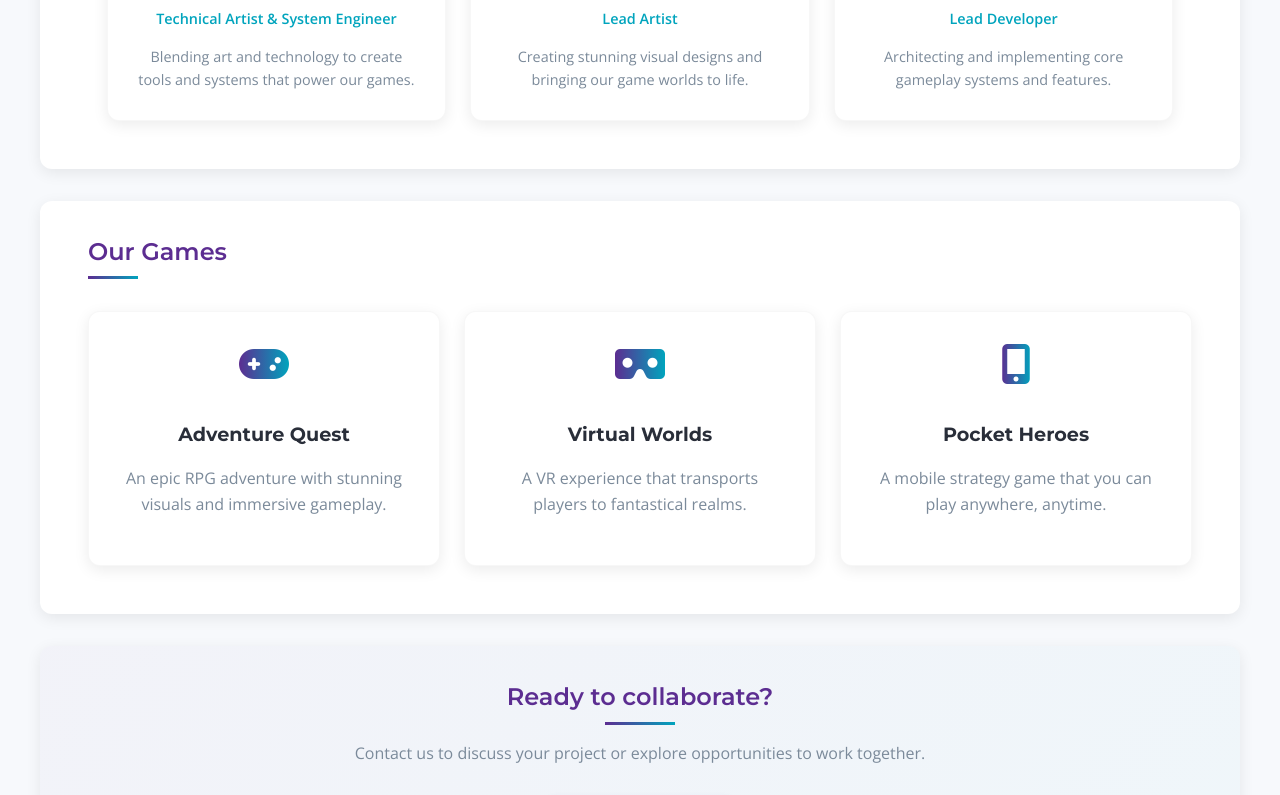
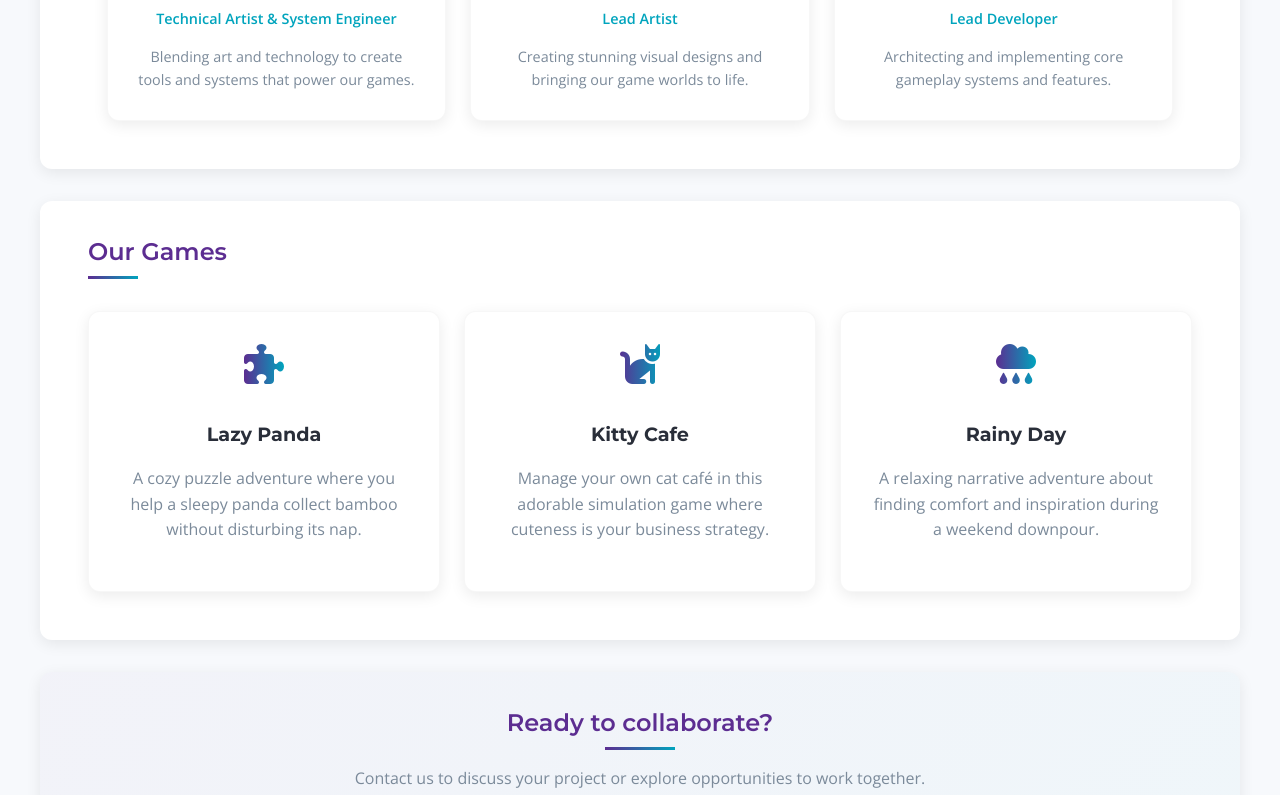
Before and after one commit to pajamadot/pajamadot.github.io, a plain HTML site: page index.html in a window 1280 px wide. Shown: the part 1156-1951 px from the top of the page. Drawn offline with nearby package versions, Linux system fonts and the light colour scheme.

Commit message:
change intro

```diff
--- a/index.html
+++ b/index.html
@@ -48,8 +48,8 @@
             </div>
             <div class="hero-content">
                 <h1>PajamaDot Studios</h1>
-                <p class="tagline">Crafting Innovative Gaming Experiences</p>
-                <p>We develop engaging games and interactive experiences with industry-leading technology and creative design.</p>
+                <p class="tagline">Cozy Games for Relaxed Play</p>
+                <p>We create casual, cute, and laid-back gaming experiences that bring joy to players looking for a comfortable escape from everyday life.</p>
                 <div class="hero-cta">
                     <button class="cta-button">View Portfolio</button>
                 </div>
@@ -58,7 +58,7 @@
 
         <div id="about" class="content-section">
             <h2>About PajamaDot Studios</h2>
-            <p>Founded with a passion for interactive entertainment, our studio specializes in developing high-quality games that balance innovative mechanics with compelling storytelling. We leverage cutting-edge technology to create immersive experiences across multiple platforms.</p>
+            <p>Founded with a passion for creating feel-good games, our studio specializes in developing charming casual experiences that anyone can enjoy. We combine colorful visuals with simple yet engaging gameplay mechanics to create games that feel like a warm cup of cocoa on a rainy day.</p>
         </div>
 
         <div id="team" class="team-section">
@@ -100,19 +100,19 @@
             <h2>Our Games</h2>
             <div class="services-grid">
                 <div class="service-item">
-                    <i class="fas fa-gamepad service-icon"></i>
-                    <h3>Adventure Quest</h3>
-                    <p>An epic RPG adventure with stunning visuals and immersive gameplay.</p>
+                    <i class="fas fa-puzzle-piece service-icon"></i>
+                    <h3>Lazy Panda</h3>
+                    <p>A cozy puzzle adventure where you help a sleepy panda collect bamboo without disturbing its nap.</p>
                 </div>
                 <div class="service-item">
-                    <i class="fas fa-vr-cardboard service-icon"></i>
-                    <h3>Virtual Worlds</h3>
-                    <p>A VR experience that transports players to fantastical realms.</p>
+                    <i class="fas fa-cat service-icon"></i>
+                    <h3>Kitty Cafe</h3>
+                    <p>Manage your own cat café in this adorable simulation game where cuteness is your business strategy.</p>
                 </div>
                 <div class="service-item">
-                    <i class="fas fa-mobile-alt service-icon"></i>
-                    <h3>Pocket Heroes</h3>
-                    <p>A mobile strategy game that you can play anywhere, anytime.</p>
+                    <i class="fas fa-cloud-rain service-icon"></i>
+                    <h3>Rainy Day</h3>
+                    <p>A relaxing narrative adventure about finding comfort and inspiration during a weekend downpour.</p>
                 </div>
             </div>
         </div>
```
